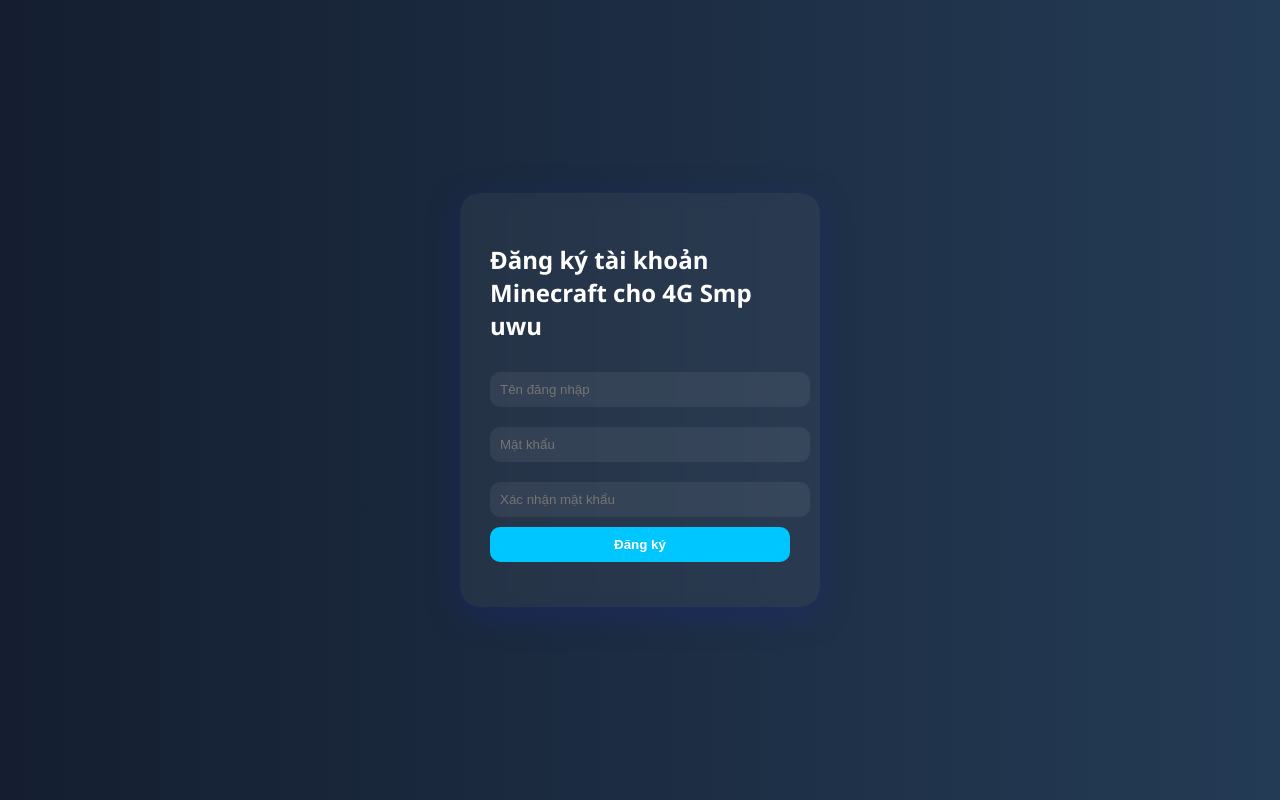
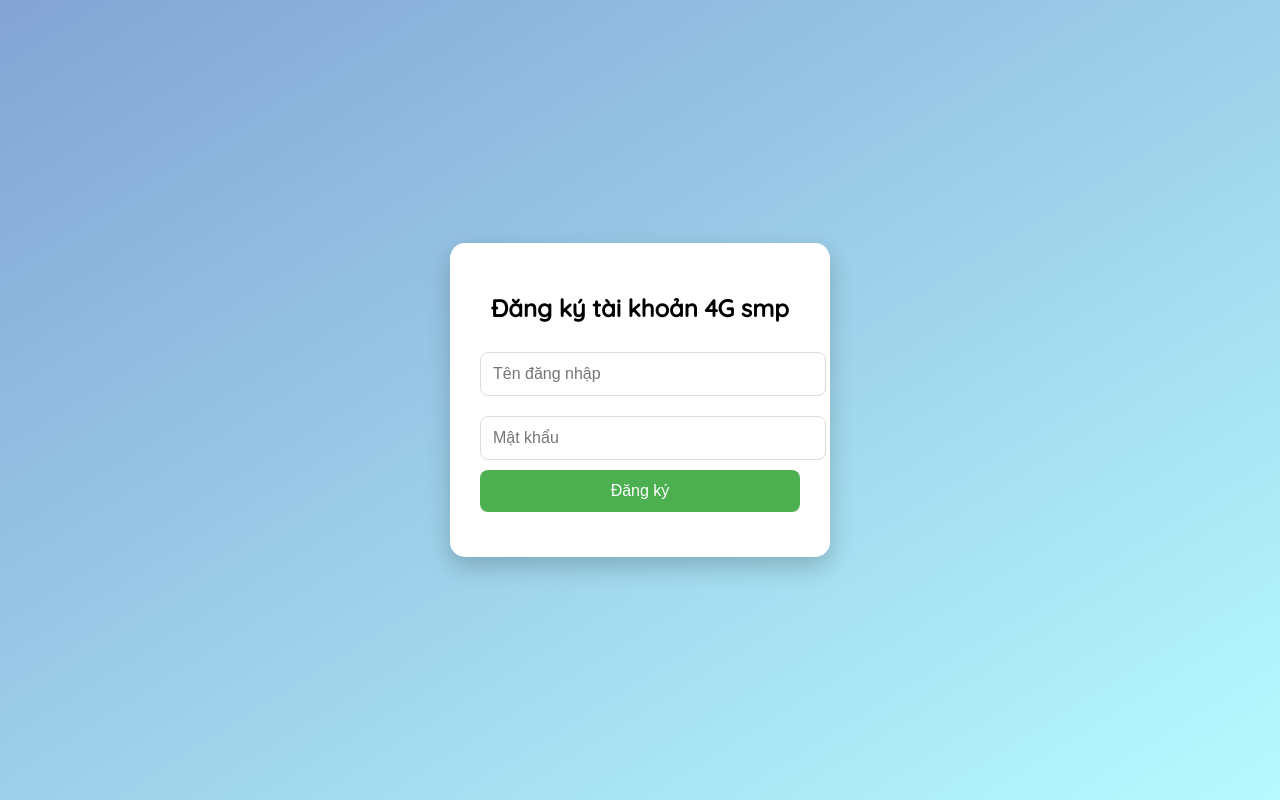
Before and after one commit to Ntrkhangnekk/register, a plain HTML site: page index.html in a window 1280 px wide. Drawn offline with Linux system fonts and the light colour scheme.

Commit message:
Update index.html

```diff
--- a/index.html
+++ b/index.html
@@ -3,72 +3,63 @@
 <head>
   <meta charset="UTF-8" />
   <meta name="viewport" content="width=device-width, initial-scale=1.0"/>
-  <title>Đăng ký tài khoản Minecraft 4G Smp</title>
+  <title>Đăng ký Minecraft</title>
+  <link href="https://fonts.googleapis.com/css2?family=Quicksand:wght@500&display=swap" rel="stylesheet">
   <style>
     body {
-      margin: 0; font-family: 'Segoe UI', sans-serif;
-      background: linear-gradient(to right, #141e30, #243b55);
-      display: flex; align-items: center; justify-content: center;
+      font-family: 'Quicksand', sans-serif;
+      background: linear-gradient(to bottom right, #83a4d4, #b6fbff);
+      display: flex;
+      justify-content: center;
+      align-items: center;
       height: 100vh;
+      margin: 0;
     }
-    .form-container {
-      background: rgba(255,255,255,0.05);
-      padding: 30px; border-radius: 20px;
-      box-shadow: 0 8px 32px 0 rgba( 31, 38, 135, 0.37 );
-      backdrop-filter: blur( 8px );
-      color: #fff; width: 300px;
+    .container {
+      background: white;
+      padding: 30px;
+      border-radius: 15px;
+      box-shadow: 0 10px 25px rgba(0,0,0,0.2);
+      text-align: center;
+      width: 320px;
     }
     input {
-      width: 100%; padding: 10px;
-      margin: 10px 0; border: none;
-      border-radius: 10px; background: #ffffff10;
-      color: #fff;
+      width: 100%;
+      padding: 12px;
+      margin: 10px 0;
+      border: 1px solid #ddd;
+      border-radius: 8px;
+      font-size: 16px;
     }
     button {
-      width: 100%; padding: 10px;
-      border: none; border-radius: 10px;
-      background-color: #00c6ff; color: white;
-      font-weight: bold; cursor: pointer;
-      transition: background 0.3s;
+      width: 100%;
+      padding: 12px;
+      background: #4CAF50;
+      color: white;
+      font-size: 16px;
+      border: none;
+      border-radius: 8px;
+      cursor: pointer;
+      transition: background 0.3s ease;
     }
     button:hover {
-      background-color: #0072ff;
+      background: #45a049;
     }
-    .message {
+    .msg {
       margin-top: 15px;
-      text-align: center;
       font-weight: bold;
     }
   </style>
 </head>
 <body>
-  <form class="form-container" onsubmit="submitForm(event)">
-    <h2>Đăng ký tài khoản Minecraft cho 4G Smp uwu </h2>
+  <div class="container">
+    <h2>Đăng ký tài khoản 4G smp</h2>
     <input type="text" id="username" placeholder="Tên đăng nhập" required />
     <input type="password" id="password" placeholder="Mật khẩu" required />
-    <input type="password" id="confirm" placeholder="Xác nhận mật khẩu" required />
-    <button type="submit">Đăng ký</button>
-    <div class="message" id="msg"></div>
-  </form>
+    <button onclick="register()">Đăng ký</button>
+    <div class="msg" id="message"></div>
+  </div>
 
-  <script>
-    async function submitForm(e) {
-      e.preventDefault();
-      const username = document.getElementById("username").value;
-      const password = document.getElementById("password").value;
-      const confirm = document.getElementById("confirm").value;
-      const msg = document.getElementById("msg");
-
-      const res = await fetch("https://your-backend.onrender.com/register", {
-        method: "POST",
-        headers: { "Content-Type": "application/json" },
-        body: JSON.stringify({ username, password, confirm })
-      });
-
-      const text = await res.text();
-      msg.innerText = text;
-      msg.style.color = res.ok ? "#00ff99" : "#ff5555";
-    }
-  </script>
+  <script src="script.js"></script>
 </body>
 </html>
```
